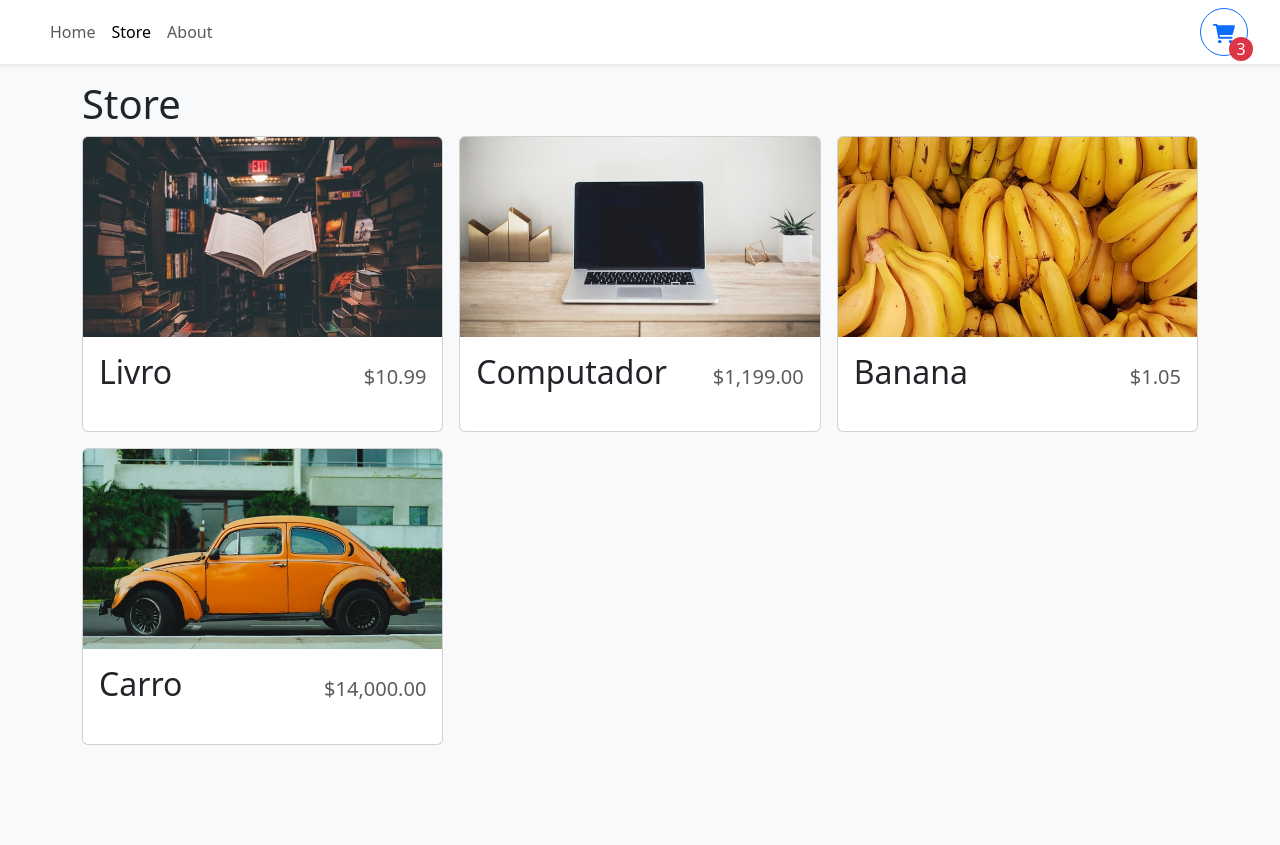
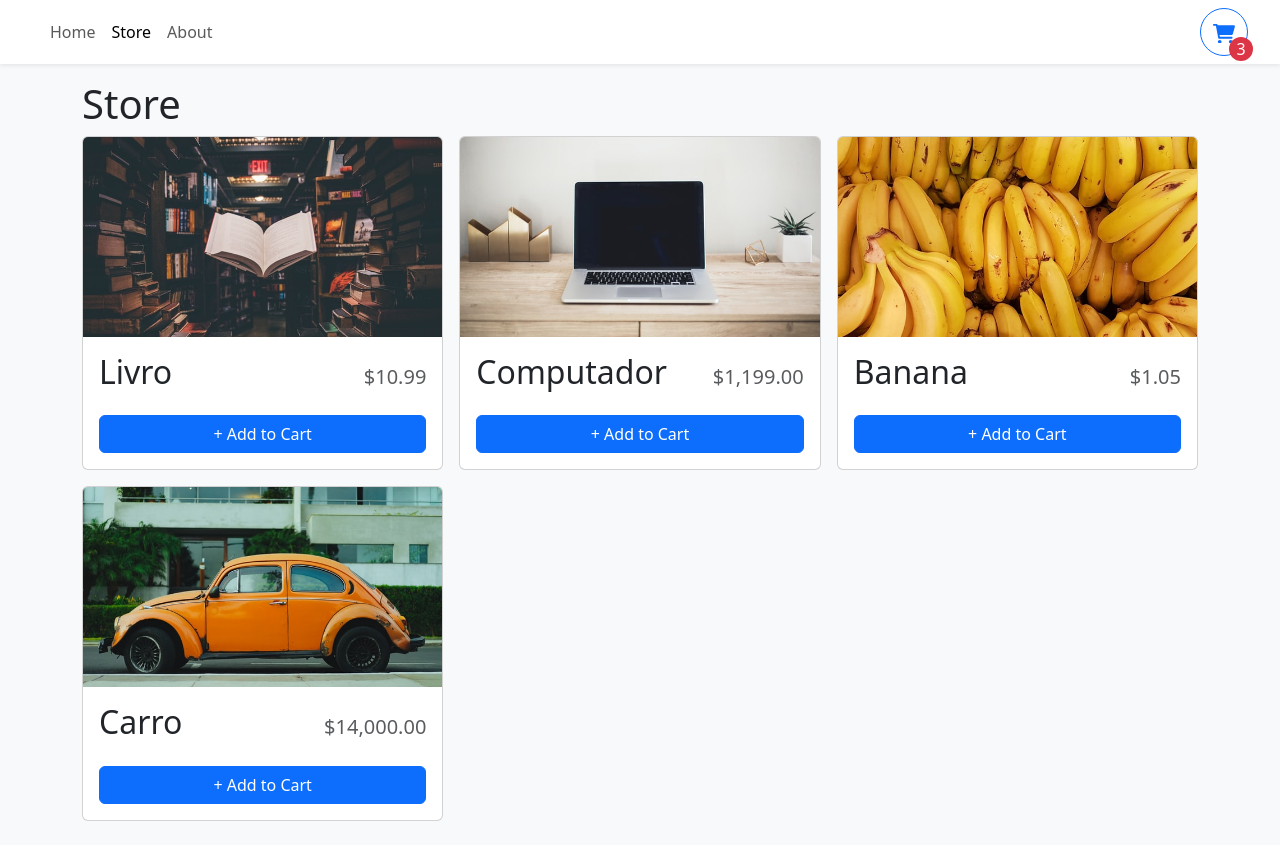
Before and after one commit to LuisBraga31/shoppingCart, a React (Vite) app: page /store in a window 1280 px wide. Before the commit the page ends 800 px from the top, so only its background shows below. Built offline with nearby package versions, Linux system fonts and the light colour scheme.

Commit message:
Finishing the StoreItem card style

```diff
--- a/src/components/StoreItem.tsx
+++ b/src/components/StoreItem.tsx
@@ -1,4 +1,4 @@
-import { Card } from "react-bootstrap"
+import { Button, Card } from "react-bootstrap"
 import { formatter } from "../utilities/formatter"
 
 type StoreItemProps = {
@@ -10,14 +10,30 @@
 
 
 export const StoreItem = ( {id, name, price, imgUrl } : StoreItemProps) => {
-  return (
-    <Card>
+
+    const quantity = 0;
+
+    return (
+    <Card className="h-100">
         <Card.Img variant="top" src={imgUrl} height="200px" style={{objectFit: "cover"}} />
         <Card.Body className="d-flex flex-column">
             <Card.Title className="d-flex justify-content-between align-items-baseline mb-4">
                 <span className="fs-2"> {name} </span>
                 <span className="ms-2 text-muted"> {formatter(price)} </span>
             </Card.Title>
+            <div className="mt-auto">
+                {quantity === 0 ?
+                <Button className="w-100"> + Add to Cart </Button>
+                    :
+                <div className="d-flex align-items-center flex-column" style={{gap: ".5rem"}}>
+                    <div className="d-flex align-items-center justify-content-center" style={{gap: ".5rem"}}>
+                        <Button> - </Button>
+                            <div> <span className="fs-3"> {quantity}  </span> in Cart </div>
+                        <Button> + </Button>
+                    </div>
+                    <Button variant="danger" size="sm"> Remove </Button>
+                </div> }
+            </div>
         </Card.Body>
     </Card>
   )
```
